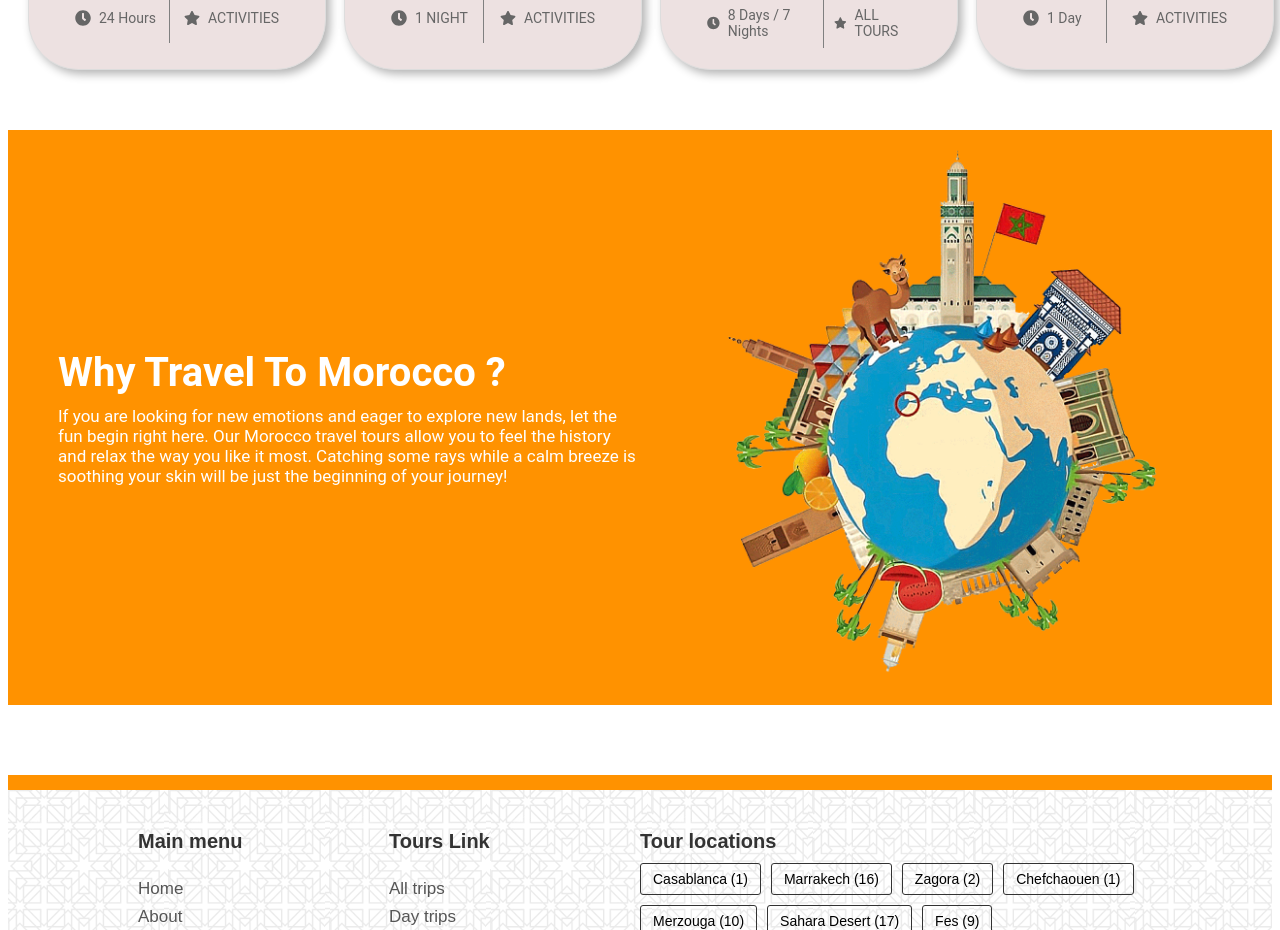
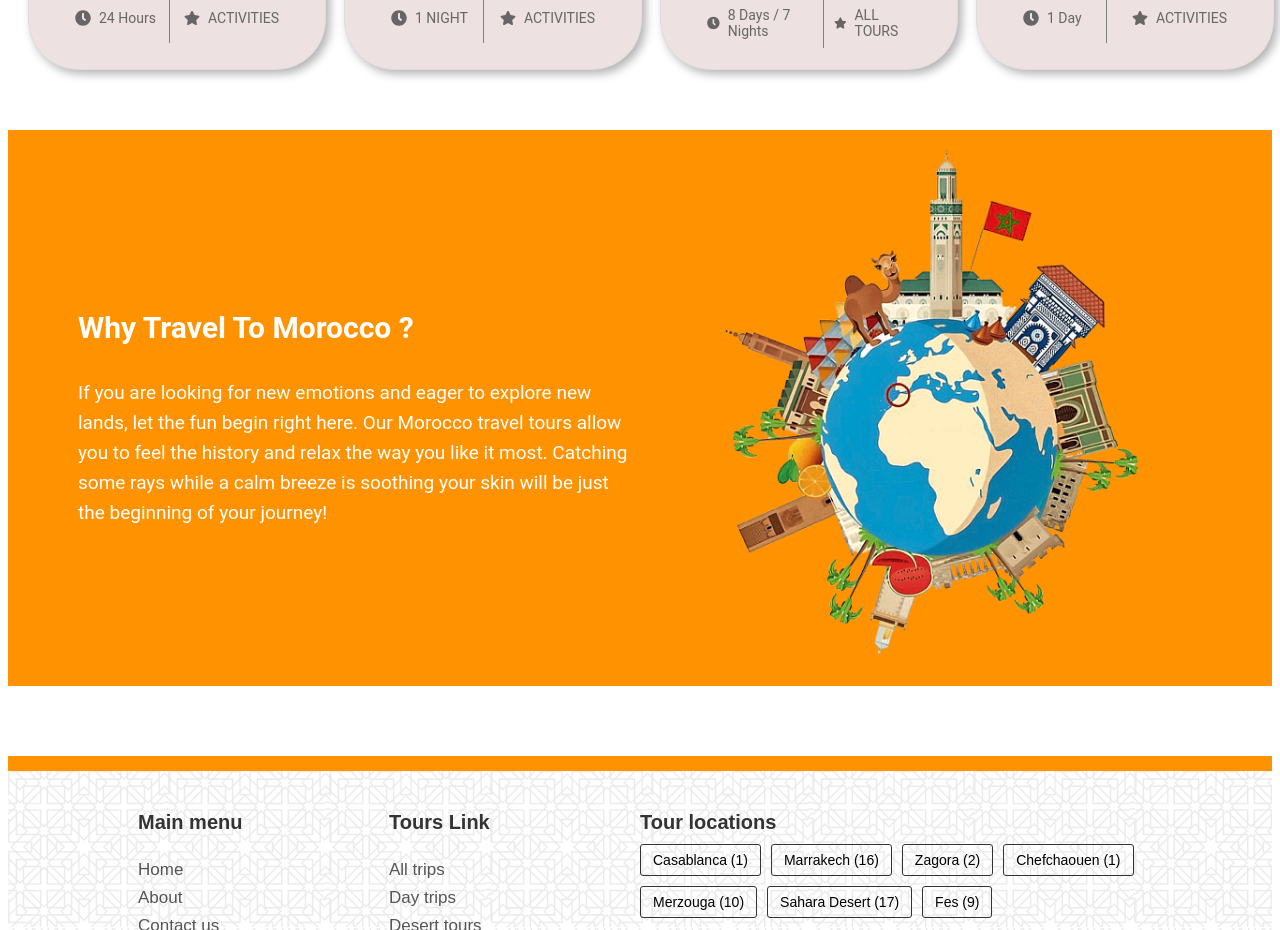
Before and after one commit to Oumaima-Elkadiri/Camel_Company_Merzouga, a React (Vite) app: page / in a window 1280 px wide. Shown: the part 2860-3790 px from the top of the page. Built offline with nearby package versions, Linux system fonts and the light colour scheme.

Commit message:
Forcer le redeploiement

```diff
--- a/src/styles/home.css
+++ b/src/styles/home.css
@@ -156,7 +156,7 @@
 .why{
     background-color: #FF9200;
     color: white;
-    padding: 10px 50px;
+    padding: 10px 70px;
     margin: 20px 0;
     display: flex;
     align-items: center;
@@ -167,13 +167,15 @@
     text-align: left;
 }
 .why h1{
-    font-size: 40px;
+    font-size: 30px;
     font-weight: bold;
     margin: 10px 0;
+    line-height: 80px;
 }
 .why p{
-    font-size: 17px;
+    font-size: 19px;
     margin: 10px 0;
+    line-height: 30px;
 }
 .why img{
     width: 100px;
```
